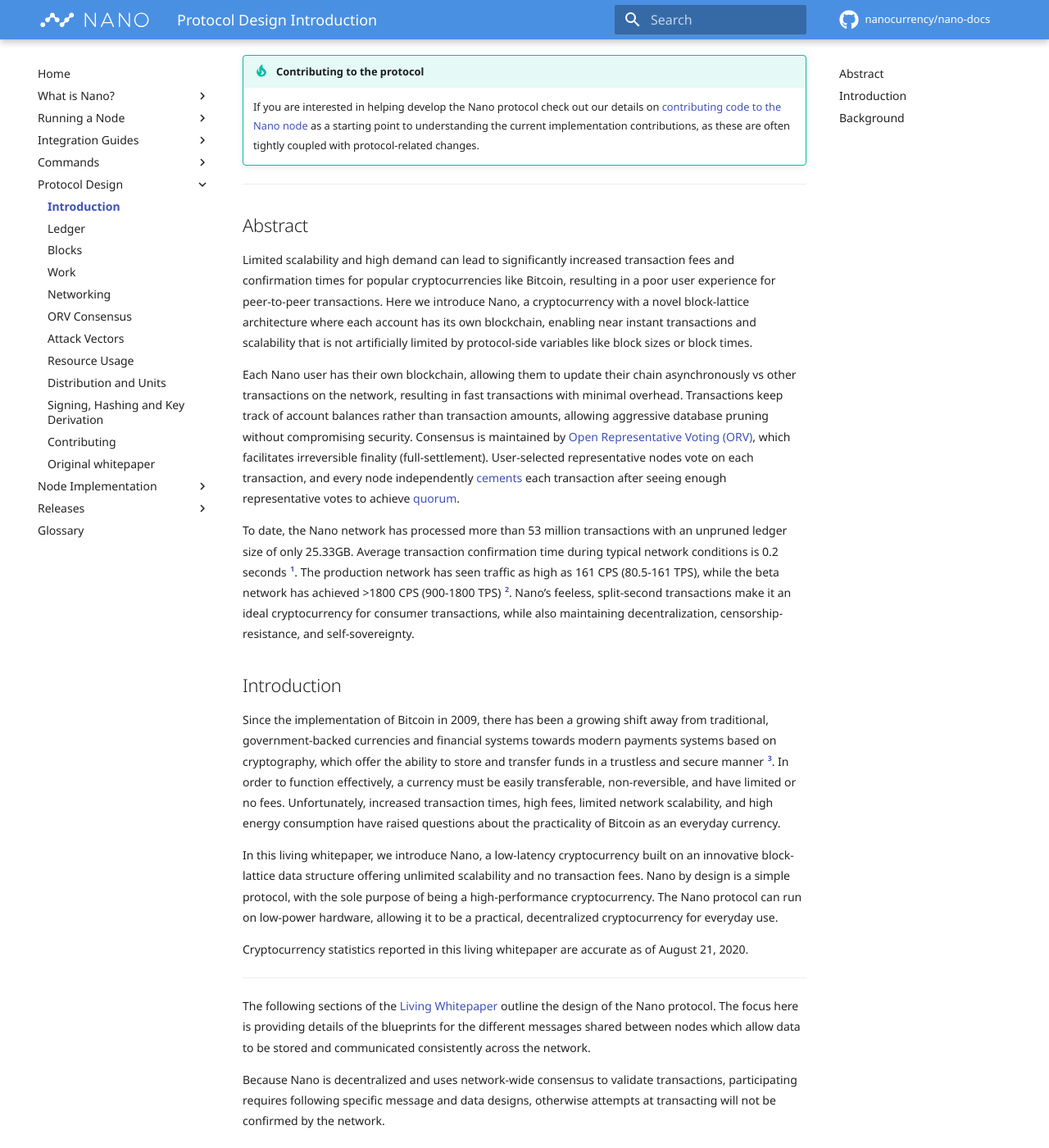
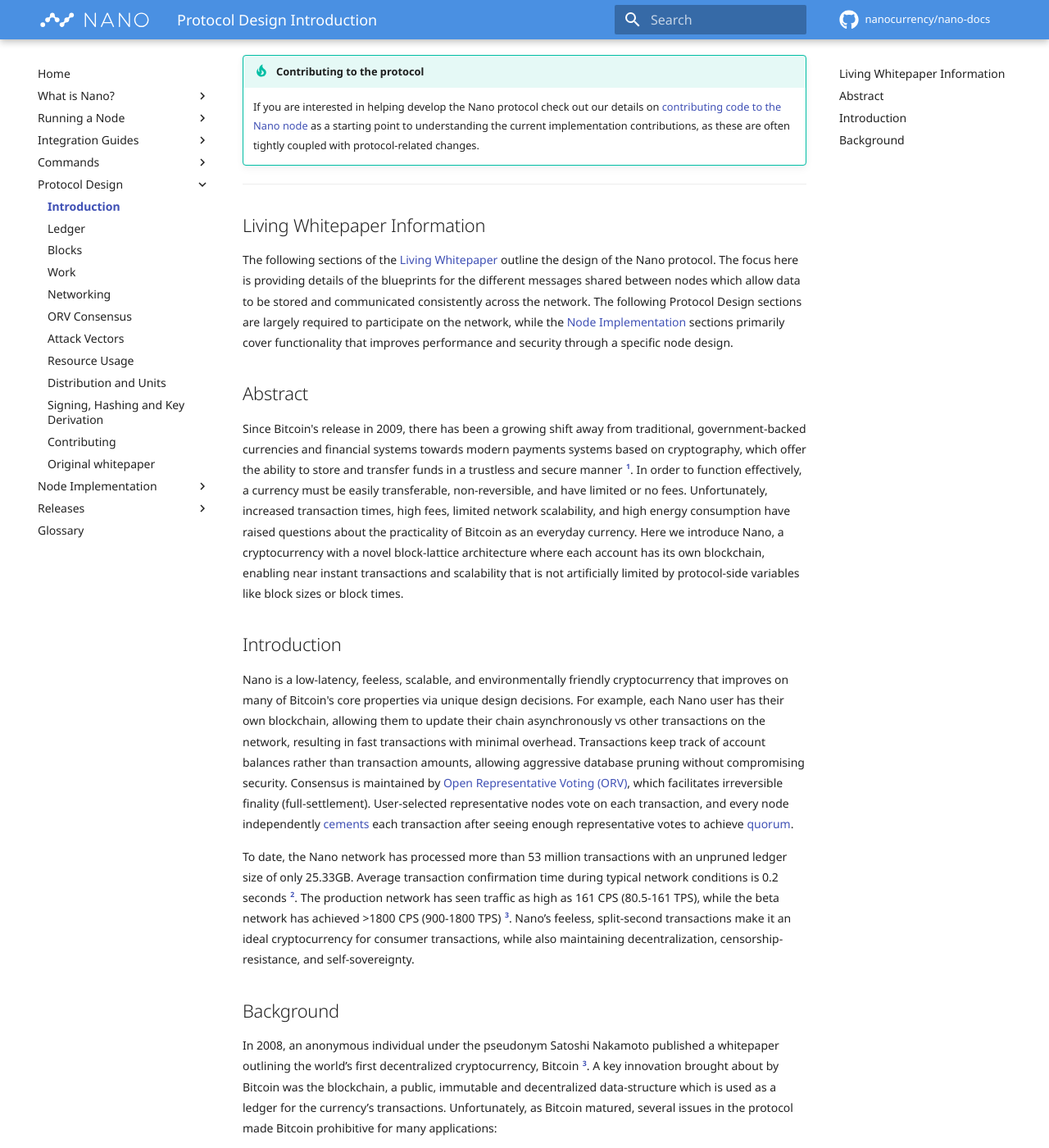
Before and after one commit to nanocurrency/nano-docs, an MkDocs documentation site: the page built from docs/protocol-design/introduction.md, in a window 1280 px wide and 1400 px high, scrolled down 213 px. Shown: the whole window at 82% size. Built offline with MkDocs 1.6.1 and Material for MkDocs 9.7.7, drawn with Linux system fonts in a browser that asks for light colours; comment, search, counter and statistics services are not loaded; some of the changed text lies outside the part shown.

Commit message:
Update introduction.md
Per https://github.com/nanocurrency/nano-docs/pull/382#issuecomment-699520978, removing unnecessary duplicate content and minimizing article.

```diff
--- a/docs/protocol-design/introduction.md
+++ b/docs/protocol-design/introduction.md
@@ -10,44 +10,19 @@
 
 ---
 
+## Living Whitepaper Information
+
+The following sections of the [Living Whitepaper](../what-is-nano/living-whitepaper.md) outline the design of the Nano protocol. The focus here is providing details of the blueprints for the different messages shared between nodes which allow data to be stored and communicated consistently across the network. The following Protocol Design sections are largely required to participate on the network, while the [Node Implementation](../node-implementation/introduction.md) sections primarily cover functionality that improves performance and security through a specific node design.
+
 ## Abstract
 
-Limited scalability and high demand can lead to significantly increased transaction fees and confirmation times for popular cryptocurrencies like Bitcoin, resulting in a poor user experience for peer-to-peer transactions. Here we introduce Nano, a cryptocurrency with a novel block-lattice architecture where each account has its own blockchain, enabling near instant transactions and scalability that is not artificially limited by protocol-side variables like block sizes or block times.
-
-Each Nano user has their own blockchain, allowing them to update their chain asynchronously vs other transactions on the network, resulting in fast transactions with minimal overhead. Transactions keep track of account balances rather than transaction amounts, allowing aggressive database pruning without compromising security. Consensus is maintained by [Open Representative Voting (ORV)](../glossary.md#open-representative-voting-orv), which facilitates irreversible finality (full-settlement). User-selected representative nodes vote on each transaction, and every node independently [cements](../glossary.md#cementing) each transaction after seeing enough representative votes to achieve [quorum](../glossary.md#quorum).
-
-To date, the Nano network has processed more than 53 million transactions with an unpruned ledger size of only 25.33GB. Average transaction confirmation time during typical network conditions is 0.2 seconds [^1]. The production network has seen traffic as high as 161 CPS (80.5-161 TPS), while the beta network has achieved >1800 CPS (900-1800 TPS) [^2]. Nano’s feeless, split-second transactions make it an ideal cryptocurrency for consumer transactions, while also maintaining decentralization, censorship-resistance, and self-sovereignty.
+Since Bitcoin's release in 2009, there has been a growing shift away from traditional, government-backed currencies and financial systems towards modern payments systems based on cryptography, which offer the ability to store and transfer funds in a trustless and secure manner [^1]. In order to function effectively, a currency must be easily transferable, non-reversible, and have limited or no fees. Unfortunately, increased transaction times, high fees, limited network scalability, and high energy consumption have raised questions about the practicality of Bitcoin as an everyday currency.  Here we introduce Nano, a cryptocurrency with a novel block-lattice architecture where each account has its own blockchain, enabling near instant transactions and scalability that is not artificially limited by protocol-side variables like block sizes or block times.
 
 ## Introduction
 
-Since the implementation of Bitcoin in 2009, there has been a growing shift away from traditional, government-backed currencies and financial systems towards modern payments systems based on cryptography, which offer the ability to store and transfer funds in a trustless and secure manner [^3]. In order to function effectively, a currency must be easily transferable, non-reversible, and have limited or no fees. Unfortunately, increased transaction times, high fees, limited network scalability, and high energy consumption have raised questions about the practicality of Bitcoin as an everyday currency.
+Nano is a low-latency, feeless, scalable, and environmentally friendly cryptocurrency that improves on many of Bitcoin's core properties via unique design decisions. For example, each Nano user has their own blockchain, allowing them to update their chain asynchronously vs other transactions on the network, resulting in fast transactions with minimal overhead. Transactions keep track of account balances rather than transaction amounts, allowing aggressive database pruning without compromising security. Consensus is maintained by [Open Representative Voting (ORV)](../protocol-design/orv-consensus.md), which facilitates irreversible finality (full-settlement). User-selected representative nodes vote on each transaction, and every node independently [cements](../glossary.md#cementing) each transaction after seeing enough representative votes to achieve [quorum](../glossary.md#quorum).
 
-In this living whitepaper, we introduce Nano, a low-latency cryptocurrency built on an innovative block-lattice data structure offering unlimited scalability and no transaction fees. Nano by design is a simple protocol, with the sole purpose of being a high-performance cryptocurrency. The Nano protocol can run on low-power hardware, allowing it to be a practical, decentralized cryptocurrency for everyday use.
-
-Cryptocurrency statistics reported in this living whitepaper are accurate as of August 21, 2020.
-
----
-
-The following sections of the [Living Whitepaper](../what-is-nano/living-whitepaper.md) outline the design of the Nano protocol. The focus here is providing details of the blueprints for the different messages shared between nodes which allow data to be stored and communicated consistently across the network.
-
-Because Nano is decentralized and uses network-wide consensus to validate transactions, participating requires following specific message and data designs, otherwise attempts at transacting will not be confirmed by the network.
-
-Although there is cross-over between the two main areas of the living whitepaper, the following Protocol Design sections are largely required to participate on the network, while the [Node Implementation](../node-implementation/introduction.md) sections primarily cover functionality that improves performance and security through a specific node design, but doesn't contain elements the network explicitly requires.
-
-| Section | Description |
-|---------|-------------|
-| [Introduction](#introduction) | Abstract, introduction, and background for the Nano protocol
-| [Ledger](ledger.md) | Unique Block Lattice design of the Nano ledger |
-| [Blocks](blocks.md) | Block structures and transaction types |
-| [Work](work.md) | Computation required to establish validity and priority of transactions on the network |
-| [Networking](networking.md) | Protocols, ports and details of current vs. historical traffic |
-| [ORV Consensus](orv-consensus.md) | Mechanism for efficiently achieving network-wide consensus |
-| [Attack Vectors](attack-vectors.md) | Potential attack vectors, risk levels and mitigations in place  |
-| [Resource Usage](resource-usage.md) | Estimates for bandwidth, disk and computational resources for nodes |
-| [Distribution and Units](distribution-and-units.md) | Unit measurements and methods used for full distribution of Nano |
-| [Signing, Hashing and Key Derivation](signing-hashing-and-key-derivation.md) | Cryptographic methods used for signing and validation |
-| [Contributing](../node-implementation/contributing.md) | How to contribute to the Nano protocol directly |
-| [Original Whitepaper](../whitepaper/english.md) | Online version of original whitepaper last revised in November 2017 |
+To date, the Nano network has processed more than 53 million transactions with an unpruned ledger size of only 25.33GB. Average transaction confirmation time during typical network conditions is 0.2 seconds [^2]. The production network has seen traffic as high as 161 CPS (80.5-161 TPS), while the beta network has achieved >1800 CPS (900-1800 TPS) [^3]. Nano’s feeless, split-second transactions make it an ideal cryptocurrency for consumer transactions, while also maintaining decentralization, censorship-resistance, and self-sovereignty.
 
 ## Background
 
@@ -64,31 +39,13 @@
 
 An alternative consensus protocol, Proof of Stake (PoS), was first introduced by Peercoin in 2012 [^8]. In a PoS system, participants vote with a weight equivalent to the amount of wealth they possess in a given cryptocurrency. With this arrangement, those who have a greater financial investment are given more power and are inherently incentivized to maintain the honesty of the system or risk losing their investment. PoS does away with the wasteful computation power competition, only requiring light-weight software running on low power hardware.
 
-While Nano uses a weighted-voting system ([ORV](/protocol-design#orv-consensus)) that can be compared to PoS, it differs significantly from traditional PoS:
-
-- There is not one monolithic blockchain that requires leader selection (i.e. a staker or a miner) to extend
-
-- Representatives do not create or produce shared blocks (groups of transactions)
-
-- Each Nano account has its own blockchain that only the owner can modify (representatives can only modify their own blockchains)
-
-- Transactions are evaluated individually and asynchronously (a Nano block is a single transaction, not a group of transactions)
-
-- Anyone can be a representative
-
-- No funds are staked or locked up
-
-- Users can remotely re-delegate their voting weight to anyone at any time
-
-- Representatives do not earn transaction fees
-
-- Representatives cannot reverse transactions that nodes have locally confirmed (due to [block cementing](/glossary#cementing)).
+While Nano uses a weighted-voting system that can be compared to PoS, it differs significantly from traditional PoS. See the [Open Representative Voting (ORV)](../protocol-design#orv-consensus.md) page for more details.
 
 The original Nano (RaiBlocks) paper and first beta implementation were published in December, 2014, making it one of the first Directed Acyclic Graph (DAG) based cryptocurrencies [^9]. Soon after, other DAG cryptocurrencies began to develop, most notably DagCoin/Byteball and IOTA [^10], [^11]. These DAG-based cryptocurrencies broke the blockchain mold, improving system performance and security. Byteball achieves consensus by relying on a “main-chain” comprised of honest, reputable and user-trusted “witnesses”, while IOTA achieves consensus via the cumulative PoW of stacked transactions. Nano achieves consensus via a balance-weighted vote on conflicting transactions. This consensus system provides quicker, more deterministic transactions while still maintaining a strong, decentralized system. Nano continues this development and has positioned itself as one of the highest performing cryptocurrencies.
 
-[^1]: "Block Confirmation Times", 2020. [Online]. Available: https://repnode.org/network/confirmation
-[^2]: "Nano Stress Tests - Measuring BPS, CPS, & TPS in the real world", 2020. [Online]. Available: https://forum.nano.org/t/nano-stress-tests-measuring-bps-cps-tps-in-the-real-world/436
-[^3]: S. Nakamoto, “Bitcoin: A peer-to-peer electronic cash system,” 2008. [Online]. Available: http://bitcoin.org/bitcoin.pdf
+[^1]: S. Nakamoto, “Bitcoin: A peer-to-peer electronic cash system,” 2008. [Online]. Available: http://bitcoin.org/bitcoin.pdf
+[^2]: "Block Confirmation Times", 2020. [Online]. Available: https://repnode.org/network/confirmation
+[^3]: "Nano Stress Tests - Measuring BPS, CPS, & TPS in the real world", 2020. [Online]. Available: https://forum.nano.org/t/nano-stress-tests-measuring-bps-cps-tps-in-the-real-world/436
 [^4]: “Bitcoin median transaction fee historical chart.” [Online]. Available: https://bitinfocharts.com/comparison/bitcoin-median-transaction-fee.html
 [^5]: “Bitcoin average confirmation time.” [Online]. Available: https://www.blockchain.com/charts/avg-confirmation-time
 [^6]: "Irreversible Transactions - How many confirmation are required", 2020. [Online]. Available: https://en.bitcoin.it/wiki/Irreversible_Transactions#How_many_confirmations_are_required
```
